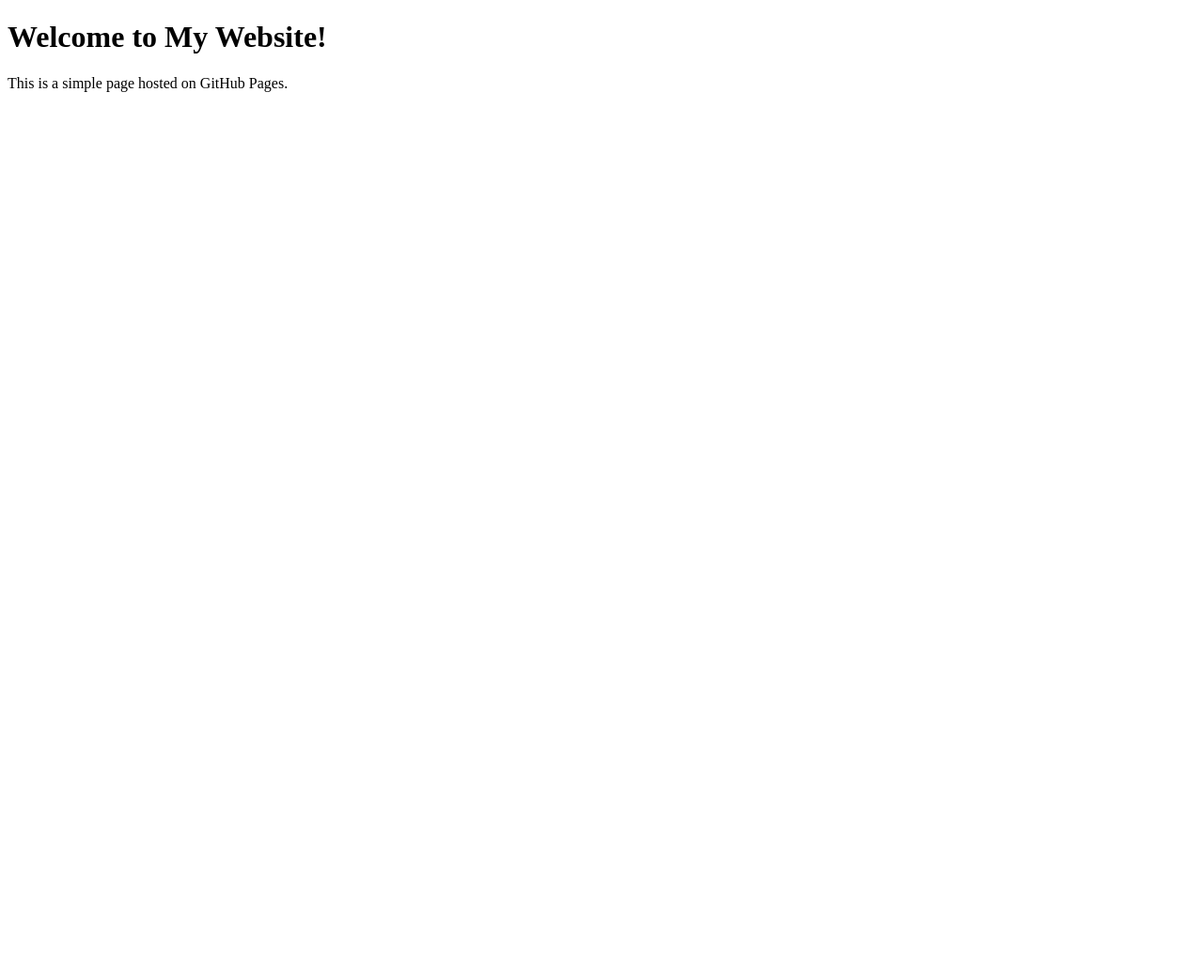
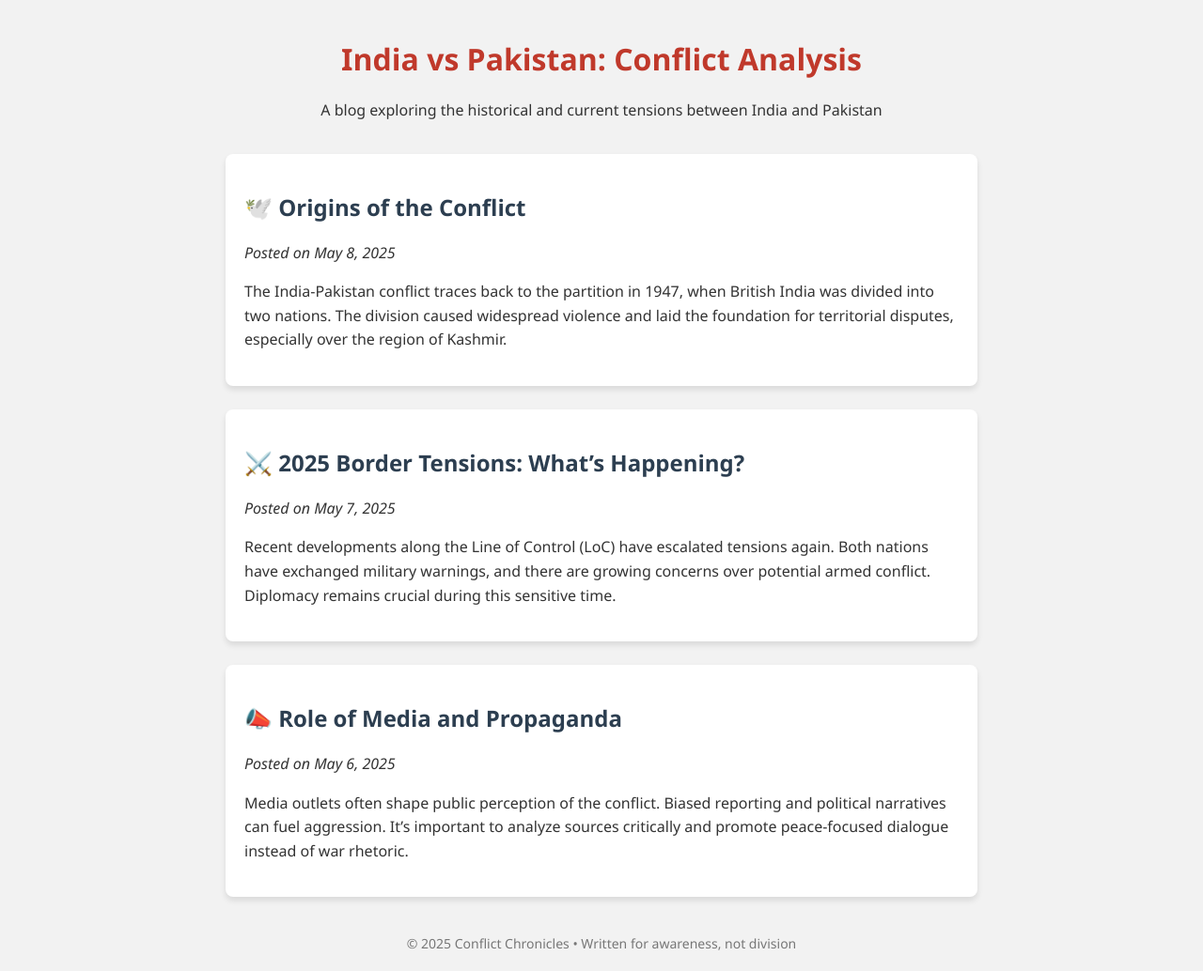
Before and after one commit to Lavesh808/my-website_indvspak, a plain HTML site: page index.html in a window 1280 px wide. Shown: the whole page at 94% size. Before the commit the page ends 800 px from the top, so only its background shows below. Drawn offline with Linux system fonts and the light colour scheme.

Commit message:
Update index.html

```diff
--- a/index.html
+++ b/index.html
@@ -1,10 +1,74 @@
 <!DOCTYPE html>
-<html>
+<html lang="en">
 <head>
-  <title>My GitHub Website</title>
+  <meta charset="UTF-8">
+  <meta name="viewport" content="width=device-width, initial-scale=1">
+  <title>India vs Pakistan Conflict Blog</title>
+  <style>
+    body {
+      font-family: 'Segoe UI', Tahoma, Geneva, Verdana, sans-serif;
+      max-width: 800px;
+      margin: auto;
+      padding: 20px;
+      background-color: #f2f2f2;
+      color: #333;
+    }
+    header {
+      text-align: center;
+      padding-bottom: 20px;
+    }
+    h1 {
+      color: #c0392b;
+    }
+    article {
+      background-color: #fff;
+      padding: 20px;
+      margin-bottom: 25px;
+      border-radius: 8px;
+      box-shadow: 0 4px 6px rgba(0,0,0,0.1);
+    }
+    article h2 {
+      color: #2c3e50;
+    }
+    article p {
+      line-height: 1.6;
+    }
+    footer {
+      text-align: center;
+      color: #777;
+      font-size: 14px;
+      margin-top: 40px;
+    }
+  </style>
 </head>
 <body>
-  <h1>Welcome to My Website!</h1>
-  <p>This is a simple page hosted on GitHub Pages.</p>
+
+  <header>
+    <h1>India vs Pakistan: Conflict Analysis</h1>
+    <p>A blog exploring the historical and current tensions between India and Pakistan</p>
+  </header>
+
+  <article>
+    <h2>🕊️ Origins of the Conflict</h2>
+    <p><em>Posted on May 8, 2025</em></p>
+    <p>The India-Pakistan conflict traces back to the partition in 1947, when British India was divided into two nations. The division caused widespread violence and laid the foundation for territorial disputes, especially over the region of Kashmir.</p>
+  </article>
+
+  <article>
+    <h2>⚔️ 2025 Border Tensions: What’s Happening?</h2>
+    <p><em>Posted on May 7, 2025</em></p>
+    <p>Recent developments along the Line of Control (LoC) have escalated tensions again. Both nations have exchanged military warnings, and there are growing concerns over potential armed conflict. Diplomacy remains crucial during this sensitive time.</p>
+  </article>
+
+  <article>
+    <h2>📣 Role of Media and Propaganda</h2>
+    <p><em>Posted on May 6, 2025</em></p>
+    <p>Media outlets often shape public perception of the conflict. Biased reporting and political narratives can fuel aggression. It’s important to analyze sources critically and promote peace-focused dialogue instead of war rhetoric.</p>
+  </article>
+
+  <footer>
+    &copy; 2025 Conflict Chronicles • Written for awareness, not division
+  </footer>
+
 </body>
 </html>
```
